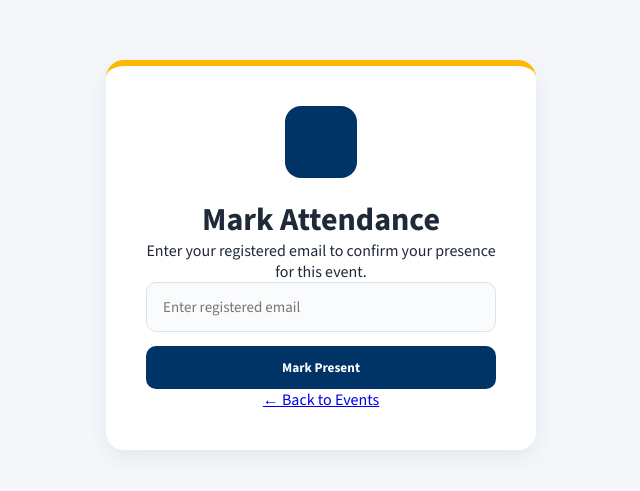
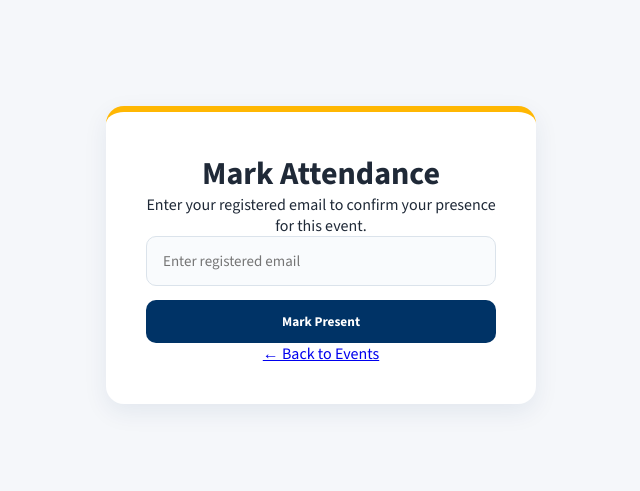
Before and after one commit to KaveriJadhao/CampusPulse, a plain HTML site: page Frontend/html/mark-attendance.html in a window 1280 px wide. Shown: the part 145-636 px from the top of the page, without its empty margins (319-959 px from the left). Drawn offline with nearby package versions, Linux system fonts and the light colour scheme; sample sign-in values are in the browser's storage.

Commit message:
made changes in mark attendance

```diff
--- a/Frontend/html/mark-attendance.html
+++ b/Frontend/html/mark-attendance.html
@@ -9,7 +9,7 @@
 
 <div class="attendance-page">
   <div class="attendance-card">
-    <div class="attendance-icon"></div>
+
 
     <h1>Mark Attendance</h1>
     <p>Enter your registered email to confirm your presence for this event.</p>
```
